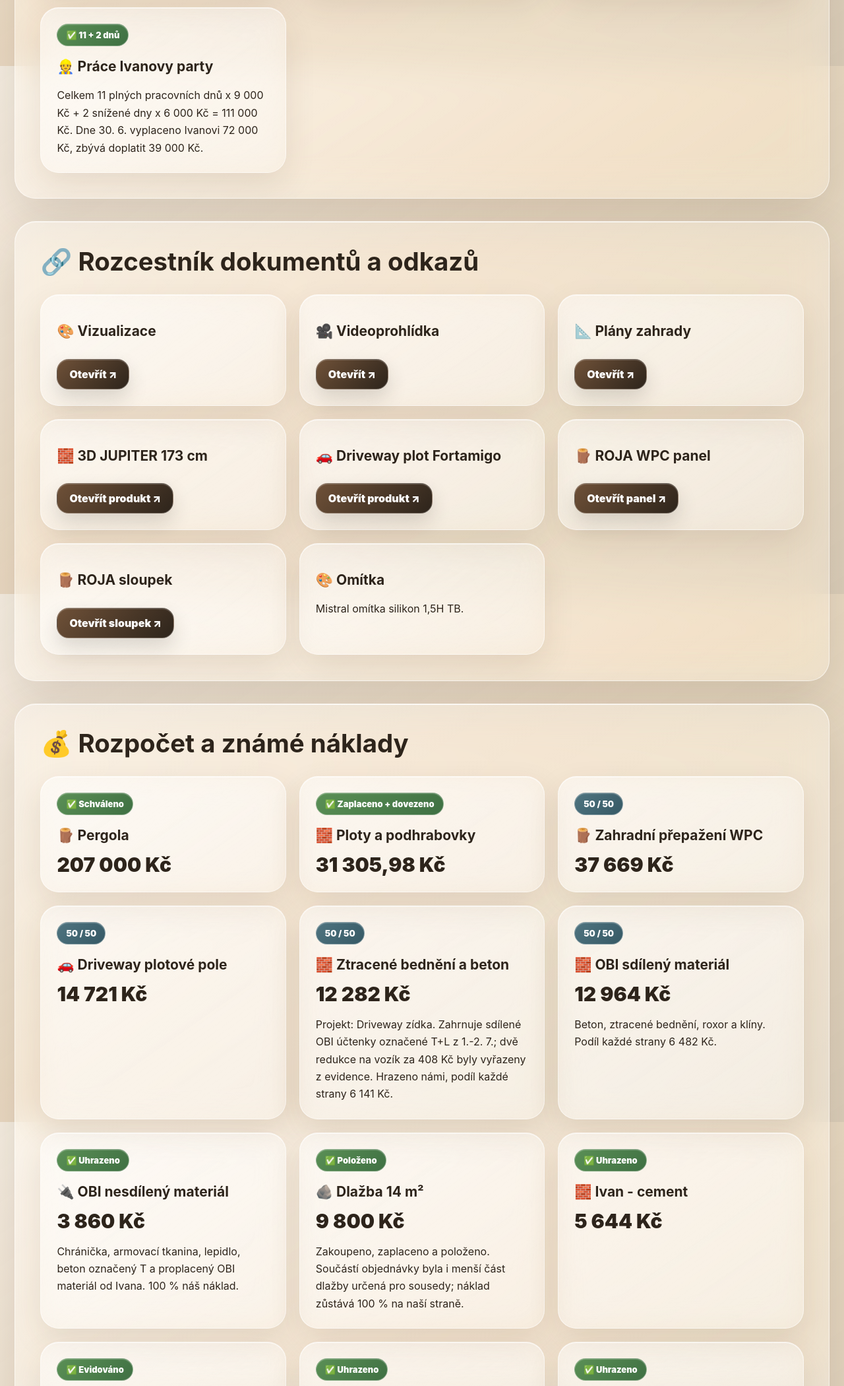
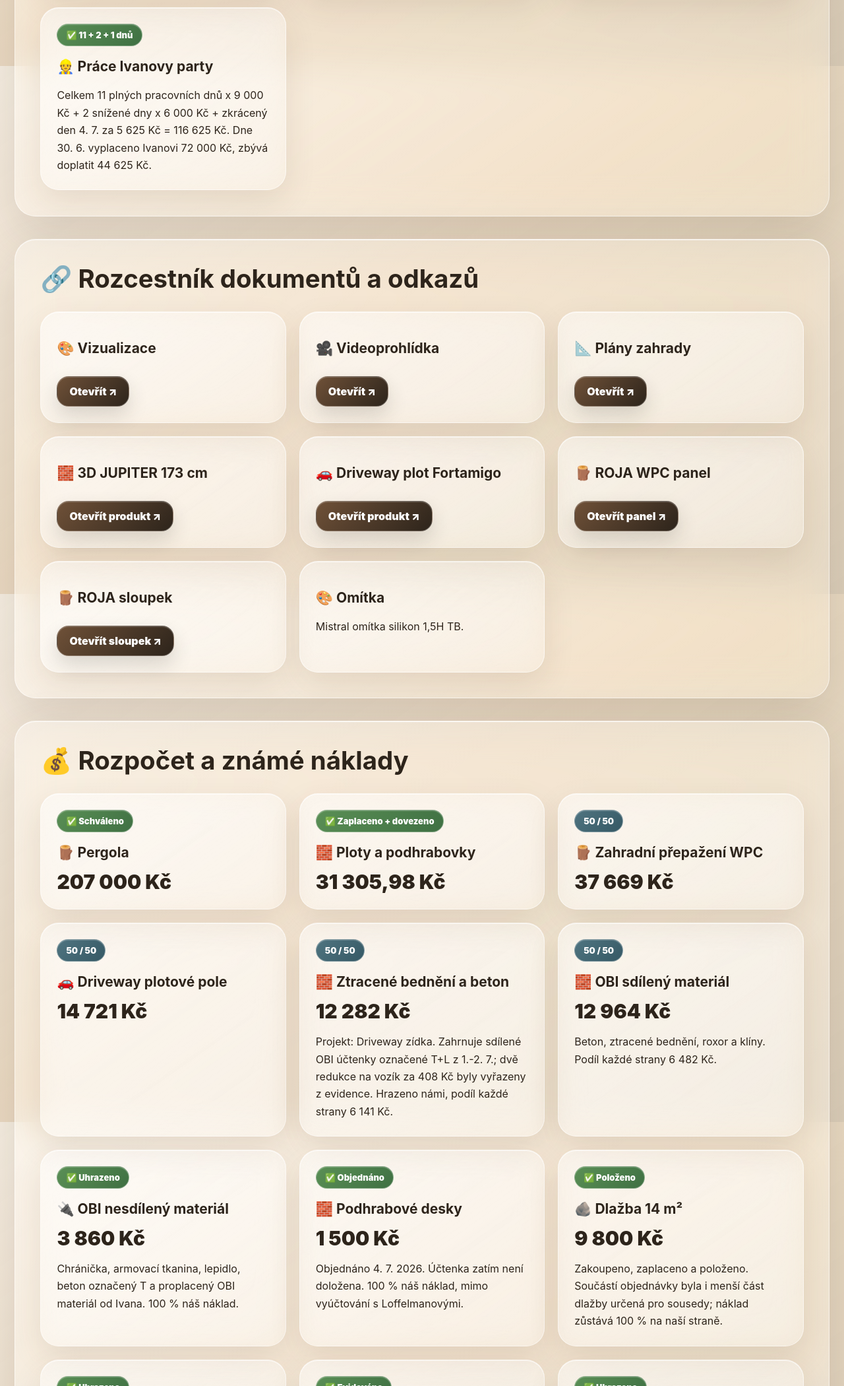
Before and after one commit to giorgio-alt/zahrada-2026, a website: page index.html in a window 1280 px wide. Shown: the part 700-2800 px from the top of the page at 66% size. Drawn offline with Linux system fonts and the light colour scheme.

Commit message:
Update July 3-4 work log

```diff
--- a/data.js
+++ b/data.js
@@ -1,7 +1,7 @@
 window.ZAHRADA_DASHBOARD = {
   title: "Zahradní projekt - master dashboard",
   intro:
-    "Konsolidovaná verze s kompletním výpočtem práce, deníkem 23. 6.-3. 7., vyúčtováním se sousedy a aktuálními novinkami.",
+    "Konsolidovaná verze s kompletním výpočtem práce, deníkem 23. 6.-4. 7., vyúčtováním se sousedy a aktuálními novinkami.",
   nav: [
     ["overview", "🏡 Přehled"],
     ["docs", "🔗 Dokumenty"],
@@ -35,10 +35,10 @@ window.ZAHRADA_DASHBOARD = {
       body: "Společná práce 23. 6.-2. 7. celkem 45 450 Kč, podíl každé strany 22 725 Kč.",
     },
     {
-      badge: "✅ 11 + 2 dnů",
+      badge: "✅ 11 + 2 + 1 dnů",
       tone: "good",
       title: "👷 Práce Ivanovy party",
-      body: "Celkem 11 plných pracovních dnů x 9 000 Kč + 2 snížené dny x 6 000 Kč = 111 000 Kč. Dne 30. 6. vyplaceno Ivanovi 72 000 Kč, zbývá doplatit 39 000 Kč.",
+      body: "Celkem 11 plných pracovních dnů x 9 000 Kč + 2 snížené dny x 6 000 Kč + zkrácený den 4. 7. za 5 625 Kč = 116 625 Kč. Dne 30. 6. vyplaceno Ivanovi 72 000 Kč, zbývá doplatit 44 625 Kč.",
     },
   ],
   documents: [
@@ -91,10 +91,11 @@ window.ZAHRADA_DASHBOARD = {
       ["50 / 50", "split", "🧱 Ztracené bednění a beton", "12 282 Kč", "Projekt: Driveway zídka. Zahrnuje sdílené OBI účtenky označené T+L z 1.-2. 7.; dvě redukce na vozík za 408 Kč byly vyřazeny z evidence. Hrazeno námi, podíl každé strany 6 141 Kč."],
       ["50 / 50", "split", "🧱 OBI sdílený materiál", "12 964 Kč", "Beton, ztracené bednění, roxor a klíny. Podíl každé strany 6 482 Kč."],
       ["✅ Uhrazeno", "good", "🔌 OBI nesdílený materiál", "3 860 Kč", "Chránička, armovací tkanina, lepidlo, beton označený T a proplacený OBI materiál od Ivana. 100 % náš náklad."],
+      ["✅ Objednáno", "good", "🧱 Podhrabové desky", "1 500 Kč", "Objednáno 4. 7. 2026. Účtenka zatím není doložena. 100 % náš náklad, mimo vyúčtování s Loffelmanovými."],
       ["✅ Položeno", "good", "🪨 Dlažba 14 m²", "9 800 Kč", "Zakoupeno, zaplaceno a položeno. Součástí objednávky byla i menší část dlažby určená pro sousedy; náklad zůstává 100 % na naší straně."],
       ["✅ Uhrazeno", "good", "🧱 Ivan - cement", "5 644 Kč"],
-      ["✅ Evidováno", "good", "👷 Práce Ivanovy party", "111 000 Kč", "11 plných dnů + 2 snížené dny. Dne 2. 7. pokračovala driveway zídka a dne 3. 7. východní plot."],
-      ["✅ Uhrazeno", "good", "💸 Částečné vyrovnání Ivanovi", "72 000 Kč", "Vyplaceno 30. 6. 2026 proti evidované práci Ivanovy party. Zbývá doplatit 39 000 Kč."],
+      ["✅ Evidováno", "good", "👷 Práce Ivanovy party", "116 625 Kč", "11 plných dnů + 2 snížené dny + zkrácený den 4. 7. za 5 625 Kč. Dne 3.-4. 7. východní plot a podhrabové desky."],
+      ["✅ Uhrazeno", "good", "💸 Částečné vyrovnání Ivanovi", "72 000 Kč", "Vyplaceno 30. 6. 2026 proti evidované práci Ivanovy party. Zbývá doplatit 44 625 Kč."],
       ["✅ Uhrazeno", "good", "🧱 Zábradlí", "80 109,12 Kč"],
       ["⏳ Odhad", "wait", "🪨 Dlažba pod zahradní domek", "18 200 Kč", "Plánovaná dlažba cca 26 m² pro budoucí zahradní domek."],
       ["✅ Dokončeno", "good", "🪞 Zrcadla", "10 348 Kč", "Zaplaceno a dokončeno 1. 7. 2026."],
@@ -109,9 +110,10 @@ window.ZAHRADA_DASHBOARD = {
       ["Ztracené bednění a beton - Driveway zídka", "12 282 Kč", "✅ uhrazeno námi, sdílené 50 / 50; T+L účtenky z 1.-2. 7., redukce na vozík vyřazeny"],
       ["OBI sdílený materiál k přepažení", "12 964 Kč", "✅ uhrazeno námi, sdílené 50 / 50"],
       ["OBI nesdílený materiál", "3 860 Kč", "✅ uhrazeno námi, mimo vyúčtování s Loffelmanovými; zahrnuje účtenku označenou T a proplacenou účtenku od Ivana"],
+      ["Podhrabové desky", "1 500 Kč", "✅ objednáno 4. 7. 2026; účtenka zatím není doložena; 100 % náš náklad mimo vyúčtování s Loffelmanovými"],
       ["Dlažba 14 m²", "9 800 Kč", "✅ zakoupeno, zaplaceno a položeno; menší část objednávky byla určena pro sousedy, náklad zůstává náš"],
       ["Ivan - cement a materiál", "5 644 Kč", "✅ uhrazeno 20. 6."],
-      ["Práce Ivanovy party", "111 000 Kč", "✅ 11 plných dnů + 2 snížené dny; částečně uhrazeno 72 000 Kč dne 30. 6."],
+      ["Práce Ivanovy party", "116 625 Kč", "✅ 11 plných dnů + 2 snížené dny + zkrácený den 4. 7.; částečně uhrazeno 72 000 Kč dne 30. 6."],
       ["Částečné vyrovnání Ivanovi", "72 000 Kč", "✅ uhrazeno 30. 6. 2026, platba proti závazku práce"],
       ["Zábradlí", "80 109,12 Kč", "✅ dokončeno, namontováno a uhrazeno - 100 % náš náklad"],
       ["Dlažba pod zahradní domek cca 26 m²", "18 200 Kč", "⏳ odhad"],
@@ -120,22 +122,22 @@ window.ZAHRADA_DASHBOARD = {
       ["Tapety", "⏳ doplnit", "Plánováno"],
     ],
     totals: [
-      ["Nákladový součet včetně práce a odhadu", "559 750,10 Kč"],
-      ["Potvrzené / objednané bez odhadu dlažby", "541 550,10 Kč"],
+      ["Nákladový součet včetně práce a odhadu", "566 875,10 Kč"],
+      ["Potvrzené / objednané bez odhadu dlažby", "548 675,10 Kč"],
       ["Z vyúčtované práce uhrazeno Ivanovi", "72 000 Kč"],
-      ["Zbývá doplatit Ivanovi", "39 000 Kč"],
+      ["Zbývá doplatit Ivanovi", "44 625 Kč"],
     ],
   },
   workCosts: {
     note:
-      "Standardní denní sazba: 9 000 Kč / den. Evidováno 11 plných pracovních dnů a 2 snížené dny po 6 000 Kč.",
+      "Standardní denní sazba: 9 000 Kč / den. Evidováno 11 plných pracovních dnů, 2 snížené dny po 6 000 Kč a zkrácený den 4. 7. v délce 5 hodin z 8 za 5 625 Kč.",
     cards: [
-      ["Celkem", "good", "Veškerá práce", "111 000 Kč"],
+      ["Celkem", "good", "Veškerá práce", "116 625 Kč"],
       ["Společný projekt", "split", "Práce k dělení", "45 450 Kč"],
       ["Náš podíl", "split", "Podíl na sdílené práci", "22 725 Kč"],
       ["Podíl sousedů", "split", "Loffelmanovi", "22 725 Kč"],
-      ["Náš projekt", "good", "Samostatná práce", "65 550 Kč"],
-      ["Reálně naše", "good", "Náš náklad práce", "88 275 Kč"],
+      ["Náš projekt", "good", "Samostatná práce", "71 175 Kč"],
+      ["Reálně naše", "good", "Náš náklad práce", "93 900 Kč"],
     ],
     headers: ["Datum", "Celkem den", "Společný projekt", "Náš projekt", "Náš podíl společně", "Podíl sousedů"],
     rows: [
@@ -152,8 +154,9 @@ window.ZAHRADA_DASHBOARD = {
       ["1. 7.", "9 000 Kč", "6 750 Kč", "2 250 Kč", "3 375 Kč", "3 375 Kč"],
       ["2. 7.", "9 000 Kč", "9 000 Kč", "0 Kč", "4 500 Kč", "4 500 Kč"],
       ["3. 7.", "9 000 Kč", "0 Kč", "9 000 Kč", "0 Kč", "0 Kč"],
+      ["4. 7.", "5 625 Kč", "0 Kč", "5 625 Kč", "0 Kč", "0 Kč"],
     ],
-    total: ["Součet", "111 000 Kč", "45 450 Kč", "65 550 Kč", "22 725 Kč", "22 725 Kč"],
+    total: ["Součet", "116 625 Kč", "45 450 Kč", "71 175 Kč", "22 725 Kč", "22 725 Kč"],
   },
   worklog: {
     monthLabel: "Červen / červenec 2026",
@@ -395,10 +398,27 @@ window.ZAHRADA_DASHBOARD = {
         detail: {
           date: "3. 7. 2026",
           workers: ["Ivan", "Vasil", "Tatíno"],
-          done: ["Odstranění původního plotu", "Řezání původní podezdívky", "Příprava betonu"],
+          done: ["Vrty pro sloupky", "Betonování sloupků", "Erekce / osazení plotových panelů", "Montáž plotu"],
           finance: { total: 9000, ownPercent: 100, sharedPercent: 0, ownAmount: 9000, sharedAmount: 0, ourSharedShare: 0, neighborSharedShare: 0, ourCost: 9000 },
           projects: ["🧱 Východní plot", "🧱 Ploty a zeď"],
-          notes: "Pracovala plná parta: Ivan, Vasil a Tatíno. Celý den je náš vlastní projekt a nedělí se s Lofflemanovými.",
+          notes: "Pracovala plná parta: Ivan, Vasil a Tatíno. Celý den se pracovalo pouze na našem projektu Východní plot. Náklad práce: 3 osoby x 3 000 Kč = 9 000 Kč. Nejde o sdílený projekt s Loffelmanovými.",
+        },
+      },
+      {
+        id: "2026-07-04",
+        day: 4,
+        label: "4.7.",
+        type: "own",
+        title: "Podhrabové desky",
+        short: "Podhraby",
+        tooltip: "4.7. Dokončení podhrabových desek / Ivan, Vasil, Tatíno / 5 h / 5 625 Kč",
+        detail: {
+          date: "4. 7. 2026",
+          workers: ["Ivan", "Vasil", "Tatíno"],
+          done: ["Dokončení podhrabových desek", "Objednány podhrabové desky za 1 500 Kč"],
+          finance: { total: 5625, ownPercent: 100, sharedPercent: 0, ownAmount: 5625, sharedAmount: 0, ourSharedShare: 0, neighborSharedShare: 0, ourCost: 5625, extraRows: [["Materiál - podhrabové desky", "1 500 Kč"]] },
+          projects: ["🧱 Východní plot", "🧱 Ploty a zeď"],
+          notes: "Pracovala plná parta: Ivan, Vasil a Tatíno, pouze 5 hodin. Výpočet práce: 9 000 Kč x (5 / 8) = 5 625 Kč. Materiál podhrabové desky byl objednán za 1 500 Kč, účtenka zatím není k dispozici. Práce i materiál jsou 100 % náš náklad mimo vyúčtování s Loffelmanovými.",
         },
       },
     ],
@@ -441,7 +461,7 @@ window.ZAHRADA_DASHBOARD = {
     ],
   },
   projects: [
-    ["🧱 Ploty a zeď", ["✅ Vybráno", "✅ Objednáno", "✅ Zaplaceno", "✅ Dovezeno", "✅ Jižní plot dokončen bez podhrabovek", "🌅 Východní plot - probíhá", "✅ Stržení původního plotu", "✅ Řezání původní podezdívky", "✅ Příprava betonu", "⏳ Betonáž sloupků", "⏳ Osazení sloupků", "⏳ Montáž panelů", "⏳ Finální dokončení"], "Východní plot probíhá", "wait"],
+    ["🧱 Ploty a zeď", ["✅ Vybráno", "✅ Objednáno", "✅ Zaplaceno", "✅ Dovezeno", "✅ Jižní plot dokončen bez podhrabovek", "✅ Východní plot - vrty pro sloupky", "✅ Východní plot - betonování", "✅ Východní plot - osazení / montáž panelů", "✅ Východní plot - podhrabové desky"], "Východní plot dokončen", "good"],
     ["🚗 Driveway zídka", ["✅ Výkop základů 30. 6.", "✅ Práce 1. 7. - 75 % dne jako společný projekt", "✅ Pokračování realizace 2. 7. celou partou", "🤝 Dělení společné práce 50 / 50 s Lofflemanovými"], "Společný projekt", "split"],
     ["🪵 Zahradní přepažení", ["✅ ROJA WPC desky a sloupky dorazily", "✅ WPC desky nahozeny", "✅ Podezdívka / ztracené bednění proběhlo", "✅ OBI účtenky za beton a bednění zaevidovány", "⏳ Zbývá omítnout", "🎨 Omítka: Mistral silikon 1,5H TB"], "Zbývá omítka", "wait"],
     ["🪵 Pergola", ["✅ Rozpočet pergoly schválen: 207 000 Kč", "✅ Patky hotové", "⏳ Čeká termín realizace", "⏳ Navazující práce budou doplněny podle realizace"], "Čeká termín", "wait"],
@@ -462,13 +482,10 @@ window.ZAHRADA_DASHBOARD = {
         ["ploty-zaplaceny", "Ploty zaplaceny", true],
         ["ploty-dovezeny", "Ploty a podhrabovky dovezeny", true],
         ["jizni-plot-hotov", "Jižní plot dokončen bez podhrabovek", true],
-        ["vychodni-plot-strzeni", "Stržení původního plotu", true],
-        ["vychodni-plot-rezani-podezdivky", "Řezání původní podezdívky", true],
-        ["vychodni-plot-priprava-betonu", "Příprava betonu", true],
-        ["vychodni-plot-betonaz-sloupku", "Betonáž sloupků", false],
-        ["vychodni-plot-osazeni-sloupku", "Osazení sloupků", false],
-        ["vychodni-plot-montaz-panelu", "Montáž panelů", false],
-        ["vychodni-plot-dokoncit", "Finální dokončení východního plotu", false],
+        ["vychodni-plot-vrty", "Vrty pro sloupky", true],
+        ["vychodni-plot-betonaz-sloupku", "Betonování sloupků", true],
+        ["vychodni-plot-montaz-panelu", "Montáž panelů", true],
+        ["vychodni-plot-podhrabove-desky", "Podhrabové desky", true],
       ],
     },
     {
@@ -550,7 +567,8 @@ window.ZAHRADA_DASHBOARD = {
     ["✅ Hotovo", "good", "30. 6. 2026", "Výkop základů pro driveway zídku + částečné vyrovnání s Ivanem 72 000 Kč"],
     ["✅ Hotovo", "good", "1. 7. 2026", "Dokončena zrcadla, práce na driveway zídce 75 % dne a tapetách 25 % dne."],
     ["✅ Hotovo", "good", "2. 7. 2026", "Driveway zídka - celodenní společná práce 50 / 50"],
-    ["✅ Hotovo", "good", "3. 7. 2026", "Východní plot - stržení původního plotu, řezání podezdívky a příprava betonu"],
+    ["✅ Hotovo", "good", "3. 7. 2026", "Východní plot - vrty pro sloupky, betonování sloupků, osazení panelů a montáž plotu"],
+    ["✅ Hotovo", "good", "4. 7. 2026", "Východní plot - dokončení podhrabových desek, práce 5 hodin = 5 625 Kč, objednány podhrabové desky za 1 500 Kč"],
     ["⏳ Plánováno", "wait", "Doplnit", "Dlažba pod zahradní domek cca 26 m²"],
     ["⏳ Čeká", "wait", "Doplnit", "Tapety - cena a instalace"],
     ["⏳ Čeká", "wait", "Doplnit", "Omítka zahradního přepažení"],
@@ -565,7 +583,6 @@ window.ZAHRADA_DASHBOARD = {
     "Kluci: spočítat dlažbu a práci pro sousedy.",
     "Doúčtovat fasádu, spojovací materiál a případnou navazující práci k zahradnímu přepažení.",
     "Dokončit omítku zahradního přepažení - Mistral silikon 1,5H TB.",
-    "Dokončit východní plot: betonáž sloupků, osazení sloupků, montáž panelů a finální dokončení.",
     "Tapety: doplnit cenu a termín instalace.",
     "Osvětlení: převzít světlo do šatny od Tondy, namontovat světlo nad ostrůvek, světlo v chodbě 2NP a dokončit LED track v chodbě 1NP.",
   ],
```
Also changed, not shown: records/payments.json (+20 -6 lines), records/work-days.json (+28 -5 lines), dist/cloudflare/data.js, dist/cloudflare/records/payments.json, dist/cloudflare/records/work-days.json, dist/zahradni-dashboard-standalone.html.
